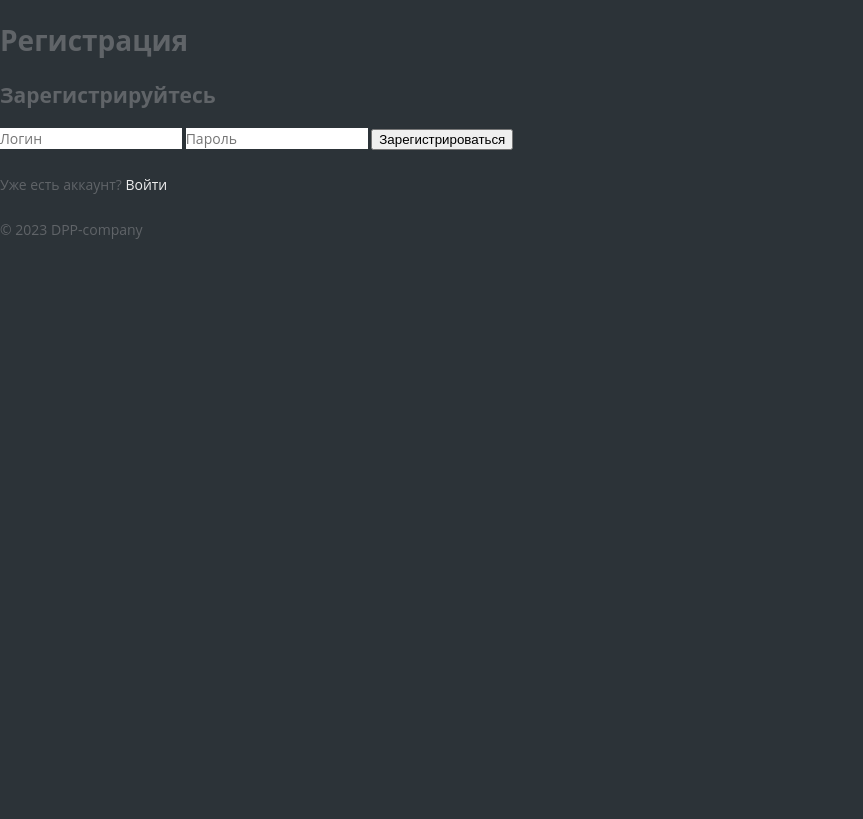
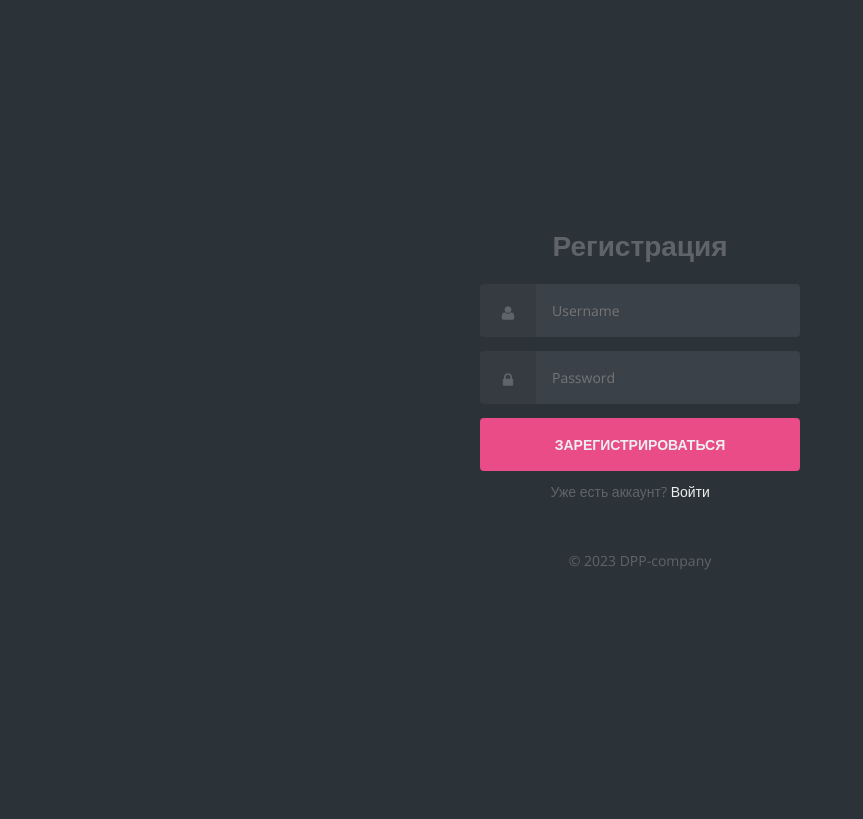
Before and after one commit to 1droozd1/Heart_Rhythm_Predictor, a Flask app: page /register in a window 1280 px wide. Shown: the whole page, without its empty margins (0-863 px from the left). After the commit the page ends 570 px from the top, so only its background shows below. Run offline with Flask 3, Linux system fonts and the light colour scheme.

Commit message:
Changed reg page

```diff
--- a/app/templates/register.html
+++ b/app/templates/register.html
@@ -2,17 +2,15 @@
 <html lang="en">
 <head>
     <meta charset="UTF-8">
-    <meta name="viewport" content="width=device-width, initial-scale=1.0">
     <title>Регистрация</title>
-    <link rel="stylesheet" type="text/css" href="{{ url_for('static', filename='css/style.css') }}">
+    <link href="https://fonts.googleapis.com/css?family=Open+Sans:400,700" rel="stylesheet"><link rel="stylesheet" href="./static/css/style.css">
 </head>
 <body>
-    <header>
+    <body class="align">
+
         <h1>Регистрация</h1>
-    </header>
-    <main>
-        <section class="register-section">
-            <h2>Зарегистрируйтесь</h2>
+
+        <div class="grid">
             {% with messages = get_flashed_messages(with_categories=true) %}
                 {% if messages %}
                     {% for category, message in messages %}
@@ -20,16 +18,28 @@
                     {% endfor %}
                 {% endif %}
             {% endwith %}
-            <form method="POST">
-                <input type="text" name="username" placeholder="Логин" required>
-                <input type="password" name="password" placeholder="Пароль" required>
-                <button type="submit">Зарегистрироваться</button>
+            <form class="form login" method="POST">
+                <div class="form__field">
+                    <label for="login__username"><svg class="icon"><use xmlns:xlink="http://www.w3.org/1999/xlink" xlink:href="#user"></use></svg><span class="hidden">Username</span></label>
+                    <input id="login__username" type="text" name="username" class="form__input" placeholder="Username" required>
+                </div>
+                <div class="form__field">
+                    <label for="login__password"><svg class="icon"><use xmlns:xlink="http://www.w3.org/1999/xlink" xlink:href="#lock"></use></svg><span class="hidden">Password</span></label>
+                    <input id="login__password" type="password" name="password" class="form__input" placeholder="Password" required>
+                </div>
+                <div class="form__field">
+                    <input class="login" type="submit" value="Зарегистрироваться">
+                </div>
             </form>
-            <p>Уже есть аккаунт? <a href="{{ url_for('login') }}">Войти</a></p>
-        </section>
-    </main>
-    <footer>
+            <p class="text--center">Уже есть аккаунт? <a href="{{ url_for('login') }}">Войти</a> <svg class="icon"><use xmlns:xlink="http://www.w3.org/1999/xlink" xlink:href="assets/images/icons.svg#arrow-right"></use></svg></p>
+    </div>
+    <footer class="align">
         <p>&copy; 2023 DPP-company</p>
     </footer>
+
+    <svg xmlns="http://www.w3.org/2000/svg" class="icons"><symbol id="arrow-right" viewBox="0 0 1792 1792"><path d="M1600 960q0 54-37 91l-651 651q-39 37-91 37-51 0-90-37l-75-75q-38-38-38-91t38-91l293-293H245q-52 0-84.5-37.5T128 1024V896q0-53 32.5-90.5T245 768h704L656 474q-38-36-38-90t38-90l75-75q38-38 90-38 53 0 91 38l651 651q37 35 37 90z"/></symbol><symbol id="lock" viewBox="0 0 1792 1792"><path d="M640 768h512V576q0-106-75-181t-181-75-181 75-75 181v192zm832 96v576q0 40-28 68t-68 28H416q-40 0-68-28t-28-68V864q0-40 28-68t68-28h32V576q0-184 132-316t316-132 316 132 132 316v192h32q40 0 68 28t28 68z"/></symbol><symbol id="user" viewBox="0 0 1792 1792"><path d="M1600 1405q0 120-73 189.5t-194 69.5H459q-121 0-194-69.5T192 1405q0-53 3.5-103.5t14-109T236 1084t43-97.5 62-81 85.5-53.5T538 832q9 0 42 21.5t74.5 48 108 48T896 971t133.5-21.5 108-48 74.5-48 42-21.5q61 0 111.5 20t85.5 53.5 62 81 43 97.5 26.5 108.5 14 109 3.5 103.5zm-320-893q0 159-112.5 271.5T896 896 624.5 783.5 512 512t112.5-271.5T896 128t271.5 112.5T1280 512z"/></symbol></svg>
+
+
+</body>
 </body>
 </html>
```
